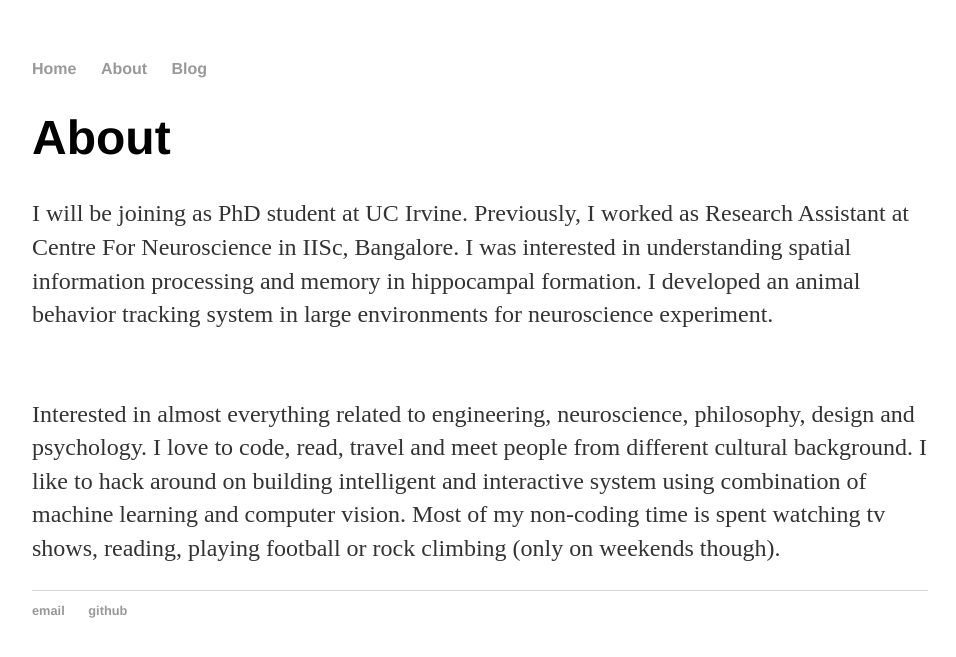
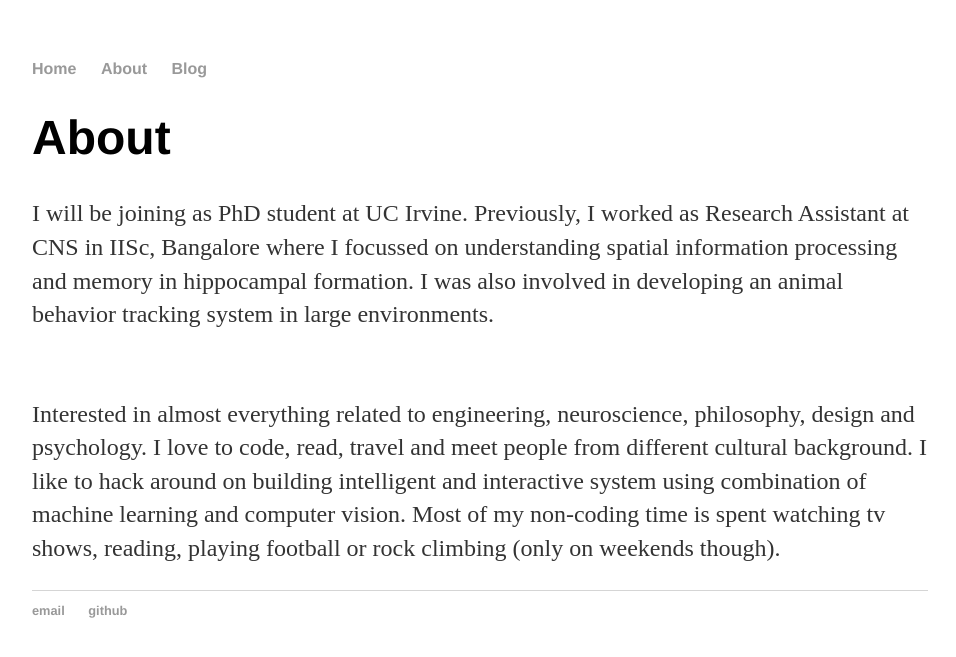
Before and after one commit to rajatsaxena/rajatsaxena.github.io, a Jekyll site: the page built from about/index.html, in a window 1280 px wide. Shown: the top 657 px of the page, without its empty margins (160-1116 px from the left). Built offline with Jekyll 4.4.1, drawn with Linux system fonts in a browser that asks for light colours.

Commit message:
Update index.html

```diff
--- a/about/index.html
+++ b/about/index.html
@@ -5,10 +5,9 @@ title: Rajat Saxena's Blog
 
 		<div class="about">
 			<h1>About</h1>
-			<p>I will be joining as PhD student at UC Irvine. Previously, I worked as Research Assistant at Centre For
-				Neuroscience in IISc, Bangalore. I was interested in understanding spatial information processing
-				and memory in hippocampal formation. I developed an animal behavior tracking system in large
-				environments for neuroscience experiment.</p> <br/>
+			<p>I will be joining as PhD student at UC Irvine. Previously, I worked as Research Assistant at CNS in IISc, Bangalore where I
+				focussed on understanding spatial information processing and memory in hippocampal formation. I was also involved in
+				developing an animal behavior tracking system in large environments.</p> <br/>
 <p> Interested in almost everything related to engineering, neuroscience, philosophy, design and psychology. I love to code,
 	read, travel and meet people from different cultural background. I like to hack around on building intelligent and
 	interactive system using combination of machine learning and computer vision. Most of my non-coding time is spent watching
```
